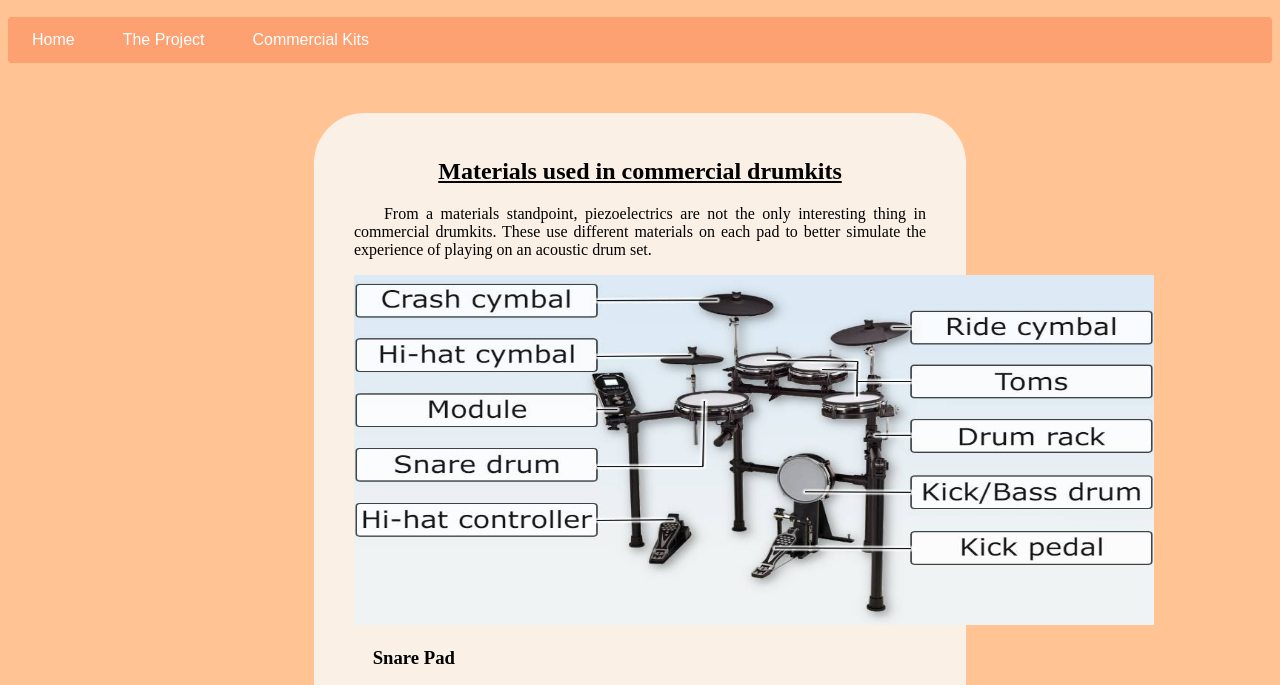
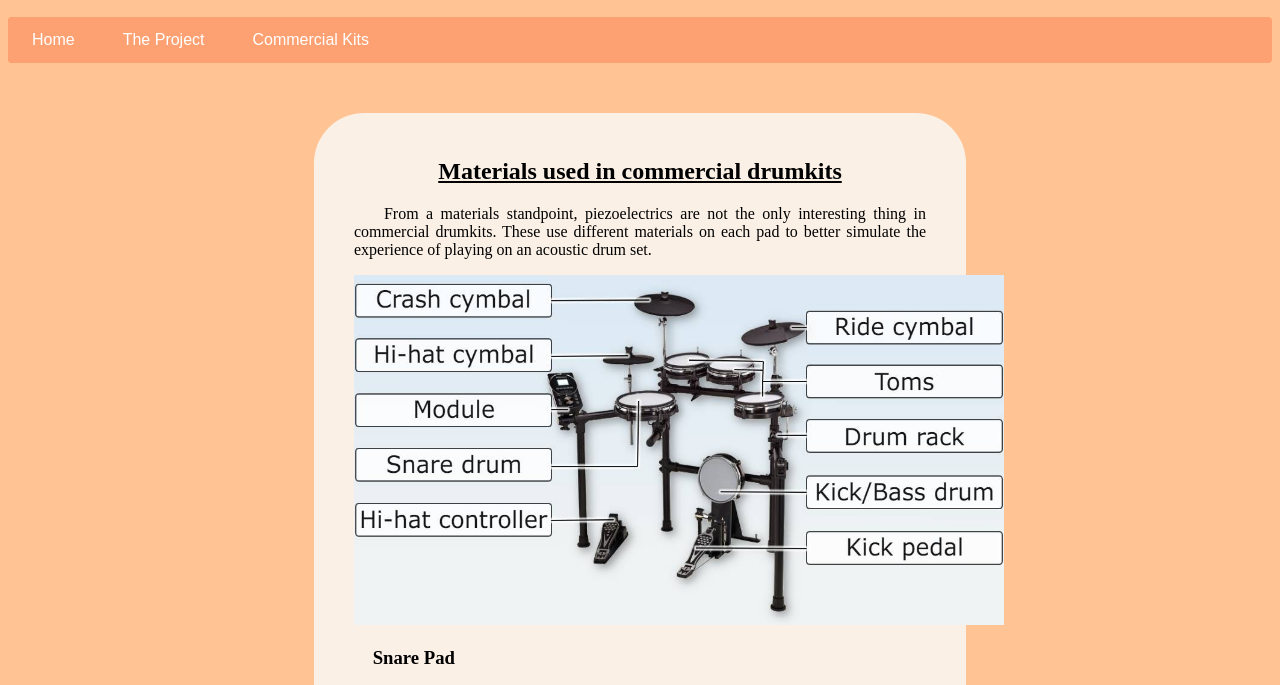
Before and after one commit to host-msdrumkit/host-msdrumkit.github.io, a plain HTML site: page comp.html in a window 1280 px wide. Shown: the part 110-795 px from the top of the page. Drawn offline with Linux system fonts and the light colour scheme.

Commit message:
Update comp.html

```diff
--- a/comp.html
+++ b/comp.html
@@ -38,7 +38,7 @@
             &nbsp;&nbsp;&nbsp; From a materials standpoint, piezoelectrics are not the only interesting thing in commercial drumkits.
             These use different materials on each pad to better simulate the experience of playing on an acoustic drum set.
           </p>
-          <img src="media/commercialdrumkit.jpg" alt = "commercial drumkit" style="width:800px;height:350px;">
+          <img src="media/commercialdrumkit.jpg" alt = "commercial drumkit" style="width:650px;height:350px;">
           <h3>&nbsp;&nbsp;&nbsp; Snare Pad </h3>
           <p>
             &nbsp;&nbsp;&nbsp;It is the main drum, it provides a characteristic more strident and metallic tone.
```
